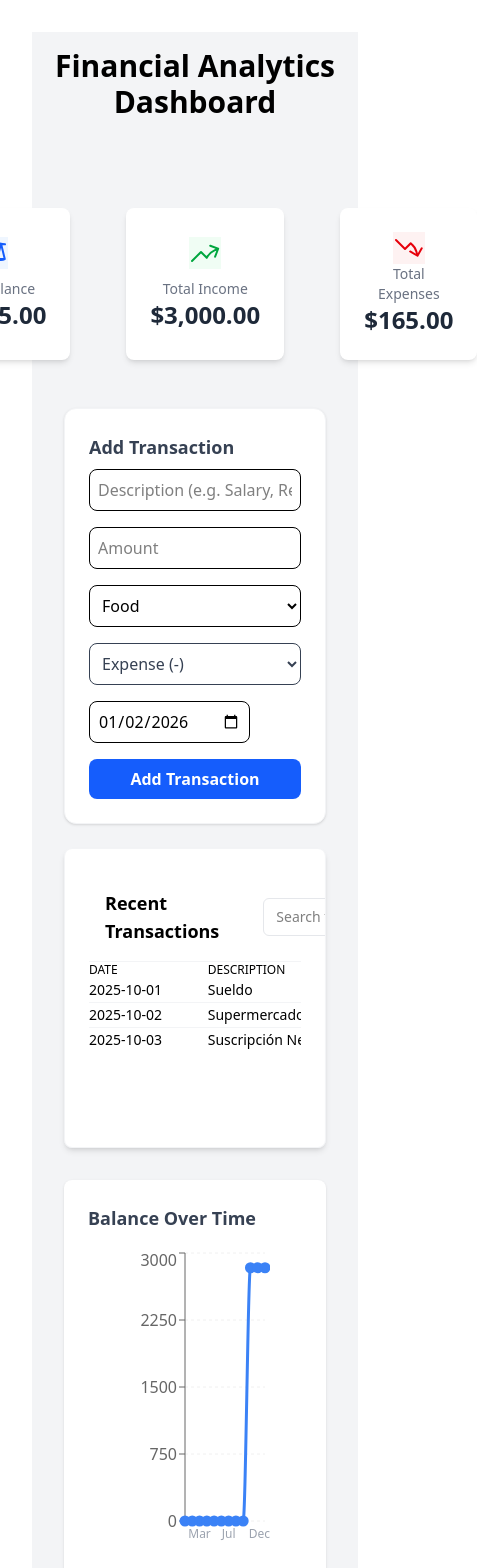
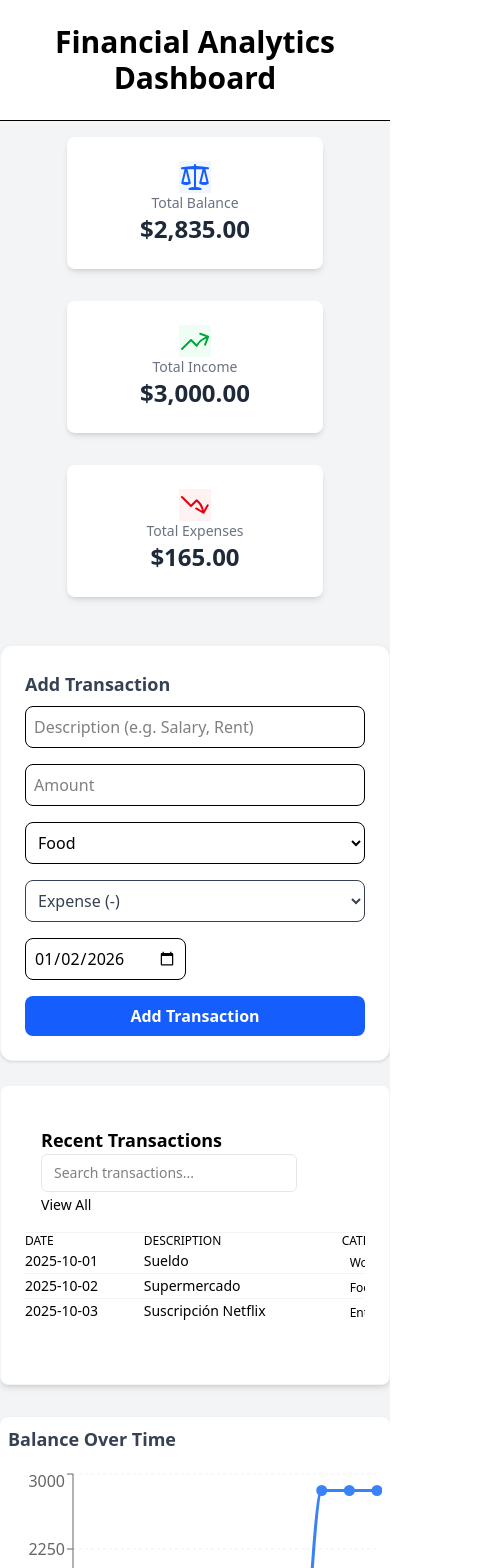
Before and after one commit to alef-garrido/bank-accnt-dashboard, a React (Vite) app: page / in a window 390 px wide. Shown: the top 1568 px of the page, 477 px wide, since content can reach past the window. Built offline with nearby package versions, Linux system fonts and the light colour scheme.

Commit message:
update spacing

```diff
--- a/src/App.css
+++ b/src/App.css
@@ -1,4 +1,3 @@
 :root {
     margin: 0 auto;
-    padding: 2rem;
 }
--- a/src/App.tsx
+++ b/src/App.tsx
@@ -22,12 +22,14 @@ function App() {
 
   const totalBalance = totalIncome - totalExpenses;
   return (
-    <div className='bg-gray-100 min-h-screen'>
-        <h1 className='text-3xl font-bold mb-6 text-center pt-4'>
+    <>
+          <h1 className='text-3xl font-bold my-6 text-center'>
             Financial Analytics Dashboard
           </h1>
+          <hr />
+      <div className='bg-gray-100 min-h-screen'>
 
-      <div className='p-8'>
+        <div className='md:p-8'>
 
           <div className='mb-8'>
           <StatsGrid totalBalance={totalBalance} totalIncome={totalIncome} totalExpenses={totalExpenses} />
@@ -59,6 +61,7 @@ function App() {
 
         </div>
       </div>
+    </>
   )
 }
 
--- a/src/components/BalanceChart.tsx
+++ b/src/components/BalanceChart.tsx
@@ -24,9 +24,9 @@ export const BalanceChart = ({ data }: BalanceChartProps) => {
     'Balance',
   ];
   return (
-    <div className="shadow-sm h-full flex flex-col min-h-0 bg-white rounded-lg p-6">
+    <div className="p-2 shadow-sm h-full flex flex-col min-h-0 bg-white rounded-lg md:p-6">
       <h3 className="text-lg font-semibold text-gray-700 mb-4 flex-shrink-0">Balance Over Time</h3>
-      <div className="flex-grow px-8 min-h-0">
+      <div className="flex-grow md:px-8 min-h-0">
       <ResponsiveContainer width="100%" height="100%">
         <LineChart data={chartData}>
           <CartesianGrid strokeDasharray="3 3" vertical={false} stroke="#f0f0f0" />
--- a/src/components/StatsGrid.tsx
+++ b/src/components/StatsGrid.tsx
@@ -9,7 +9,7 @@ interface StatsGridProps {
 
 export const StatsGrid = ({ totalBalance, totalIncome, totalExpenses }: StatsGridProps) => {
   return (
-    <div className="flex m-4 gap-6 justify-center">
+    <div className="grid justify-center md:flex md:m-4 md:gap-6">
       <StatCard
         title="Total Balance"
         amount={totalBalance}
--- a/src/components/TransactionTable.tsx
+++ b/src/components/TransactionTable.tsx
@@ -10,8 +10,8 @@ interface TransactionTableProps {
 export const TransactionTable = ({ transactions, onDeleteTransaction }: TransactionTableProps) => {
   return (
     <div className="h-75 p-6 border border-gray-100 rounded-lg shadow-md bg-white overflow-y-scroll">
-      <div className="border-b border-gray-100 p-4 flex justify-between items-center">
-        <div className="flex items-center gap-4">
+      <div className="border-b border-gray-100 p-4 md:flex justify-between items-center">
+        <div className="md:flex items-center gap-4">
           <h3 className="text-lg font-semibold">Recent Transactions</h3>
           <input
             type="text"
```
Lines whose indentation alone changed are shown as unchanged.
